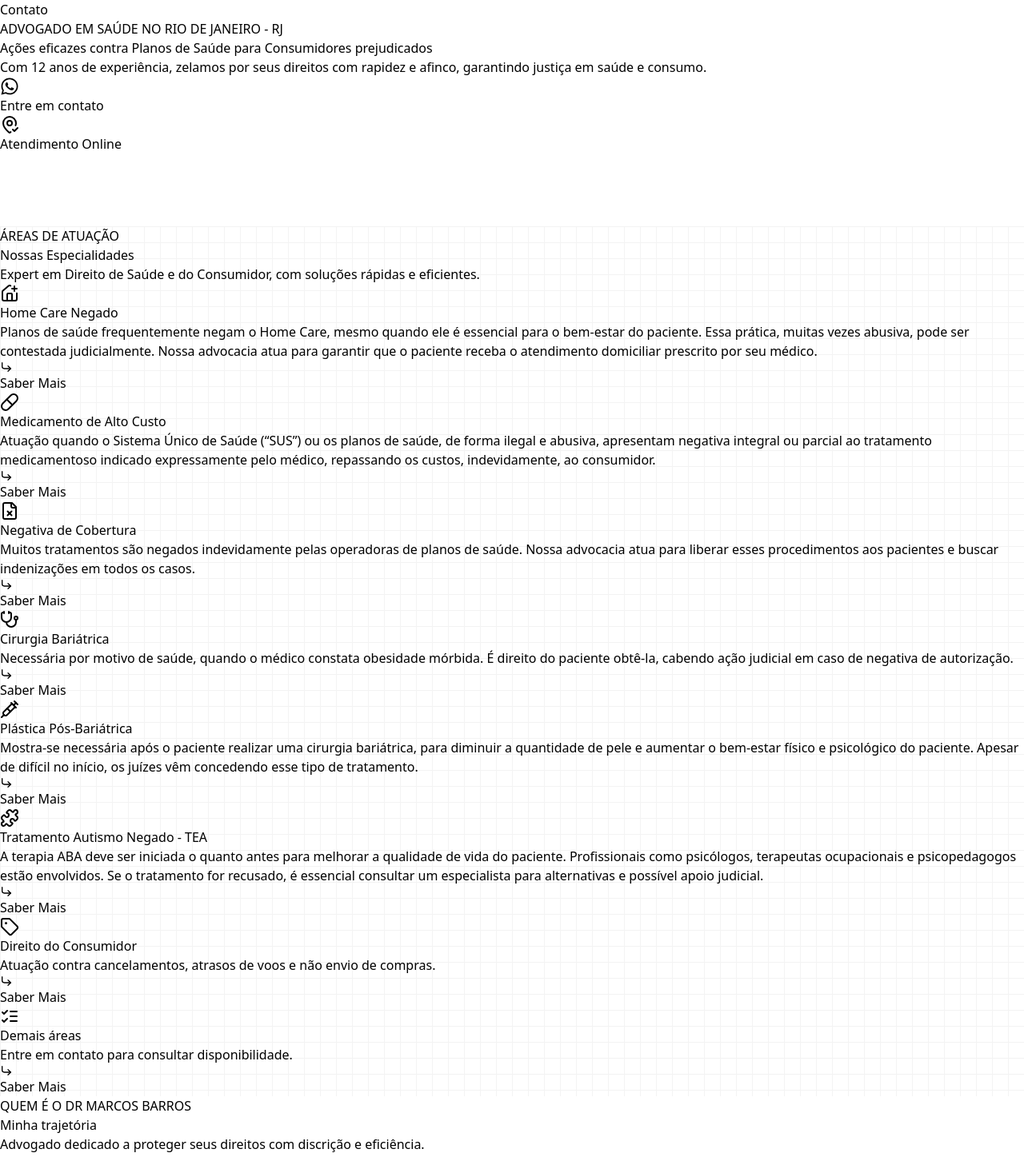
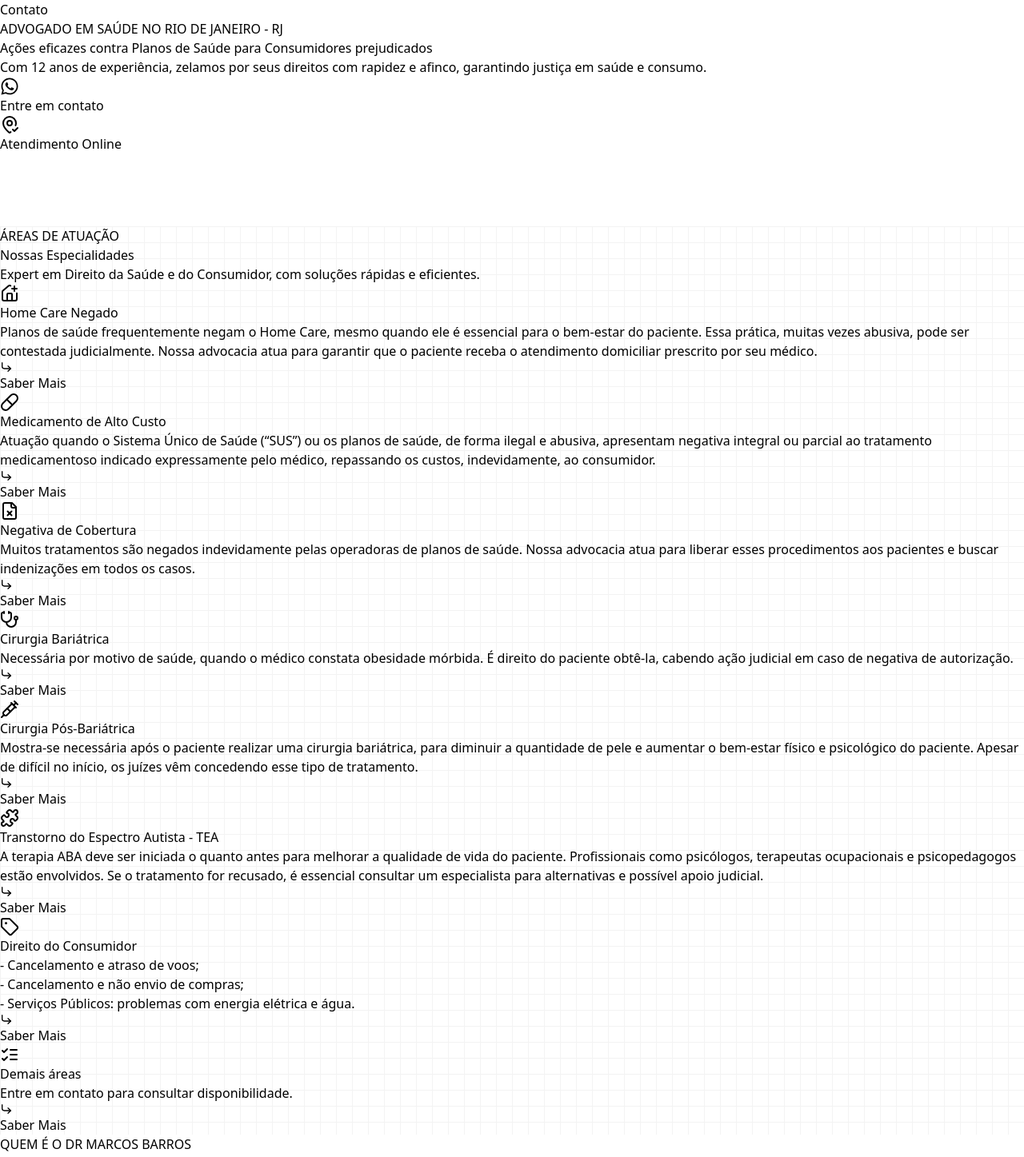
Before and after one commit to EdisonMatos/LP-Marcos-Barros, a React (Vite) app: page / in a window 1280 px wide. Shown: the part 308-1755 px from the top of the page at 80% size. Built offline with nearby package versions, Linux system fonts and the light colour scheme; a web font is replaced by a local one.

Commit message:
feat: Corrige itens de texto solicitados pelo cliente

```diff
--- a/index.html
+++ b/index.html
@@ -10,12 +10,12 @@
       rel="stylesheet"
     />
     <title>
-      Dr. Marcos Barros | Advogado de Direito Médico e do Consumidor no Rio de
+      Dr. Marcos Barros | Advogado de Direito da Saúde e do Consumidor no Rio de
       Janeiro - RJ
     </title>
     <meta
       name="description"
-      content="Dr. Marcos Barros, advogado especializado em Direito Médico e do Consumidor, oferece soluções rápidas e eficazes para garantir seus direitos. Atendimento especializado em saúde, planos de saúde, cirurgias bariátricas e muito mais."
+      content="Dr. Marcos Barros, advogado especializado em Direito da Saúde e do Consumidor, oferece soluções rápidas e eficazes para garantir seus direitos. Atendimento especializado em saúde, planos de saúde, cirurgias bariátricas e muito mais."
     />
     <meta
       name="keywords"
--- a/src/content/content.jsx
+++ b/src/content/content.jsx
@@ -167,7 +167,7 @@ const content = {
       miniTag: "ÁREAS DE ATUAÇÃO",
       title: "Nossas Especialidades",
       subtitle:
-        "Expert em Direito de Saúde e do Consumidor, com soluções rápidas e eficientes.",
+        "Expert em Direito da Saúde e do Consumidor, com soluções rápidas e eficientes.",
       imgFeatures: imgFeatures,
       imgDivisor: imgDivisor,
       card1: {
@@ -314,7 +314,7 @@ const content = {
       },
       card5: {
         img: featuresImg4,
-        title: "Plástica Pós-Bariátrica",
+        title: "Cirurgia Pós-Bariátrica",
         subtitle:
           "Mostra-se necessária após o paciente realizar uma cirurgia bariátrica, para diminuir a quantidade de pele e aumentar o bem-estar físico e psicológico do paciente. Apesar de difícil no início, os juízes vêm concedendo esse tipo de tratamento.",
         description: (
@@ -352,7 +352,7 @@ const content = {
       },
       card6: {
         img: featuresImg4,
-        title: "Tratamento Autismo Negado - TEA",
+        title: "Transtorno do Espectro Autista - TEA",
         subtitle:
           "A terapia ABA deve ser iniciada o quanto antes para melhorar a qualidade de vida do paciente. Profissionais como psicólogos, terapeutas ocupacionais e psicopedagogos estão envolvidos. Se o tratamento for recusado, é essencial consultar um especialista para alternativas e possível apoio judicial.",
         description: (
@@ -386,8 +386,13 @@ const content = {
       card7: {
         img: featuresImg4,
         title: "Direito do Consumidor",
-        subtitle:
-          "Atuação contra cancelamentos, atrasos de voos e não envio de compras.",
+        subtitle: (
+          <p>
+            - Cancelamento e atraso de voos; <br />
+            - Cancelamento e não envio de compras; <br />- Serviços Públicos:
+            problemas com energia elétrica e água.
+          </p>
+        ),
         description: (
           <div>
             A_Definir
```
